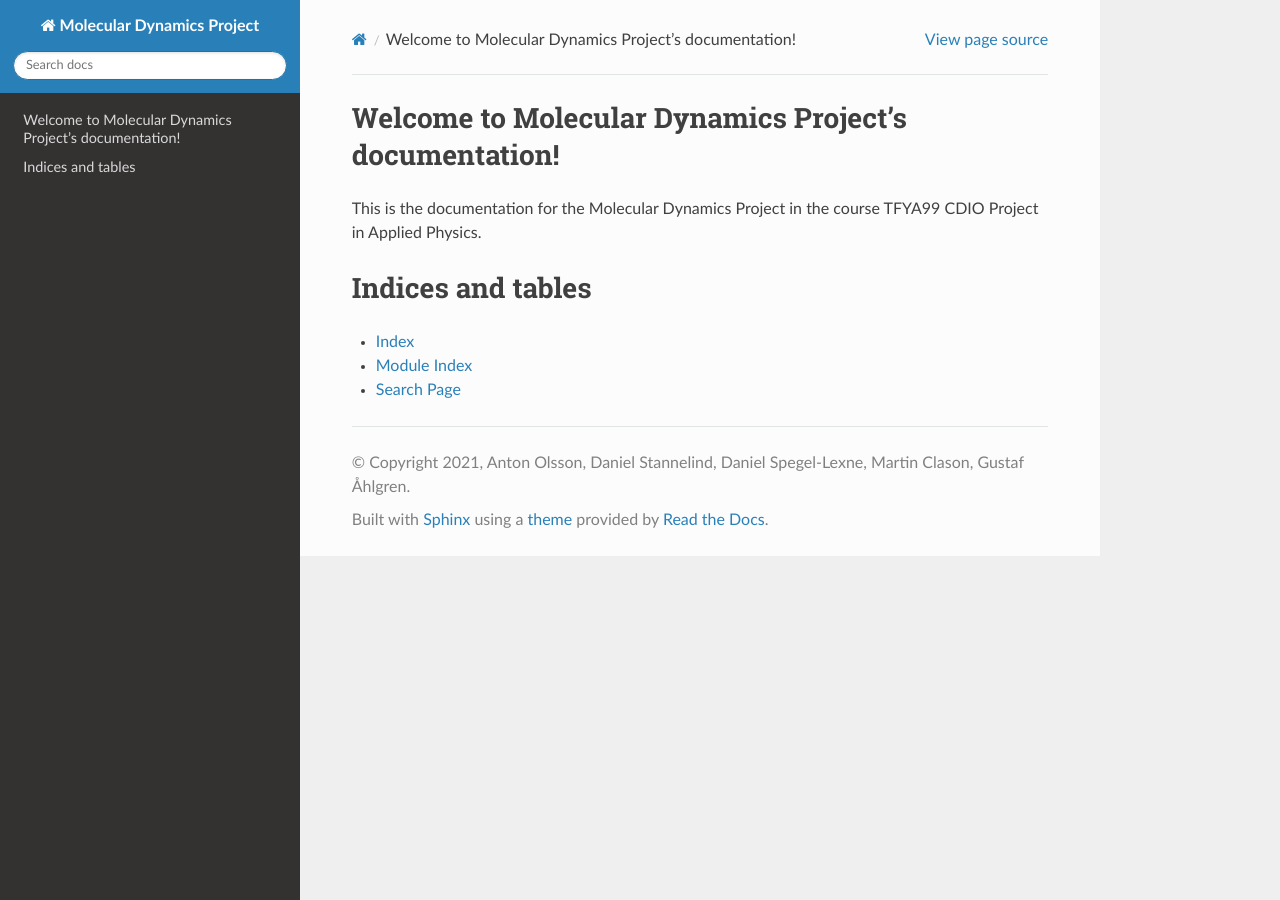
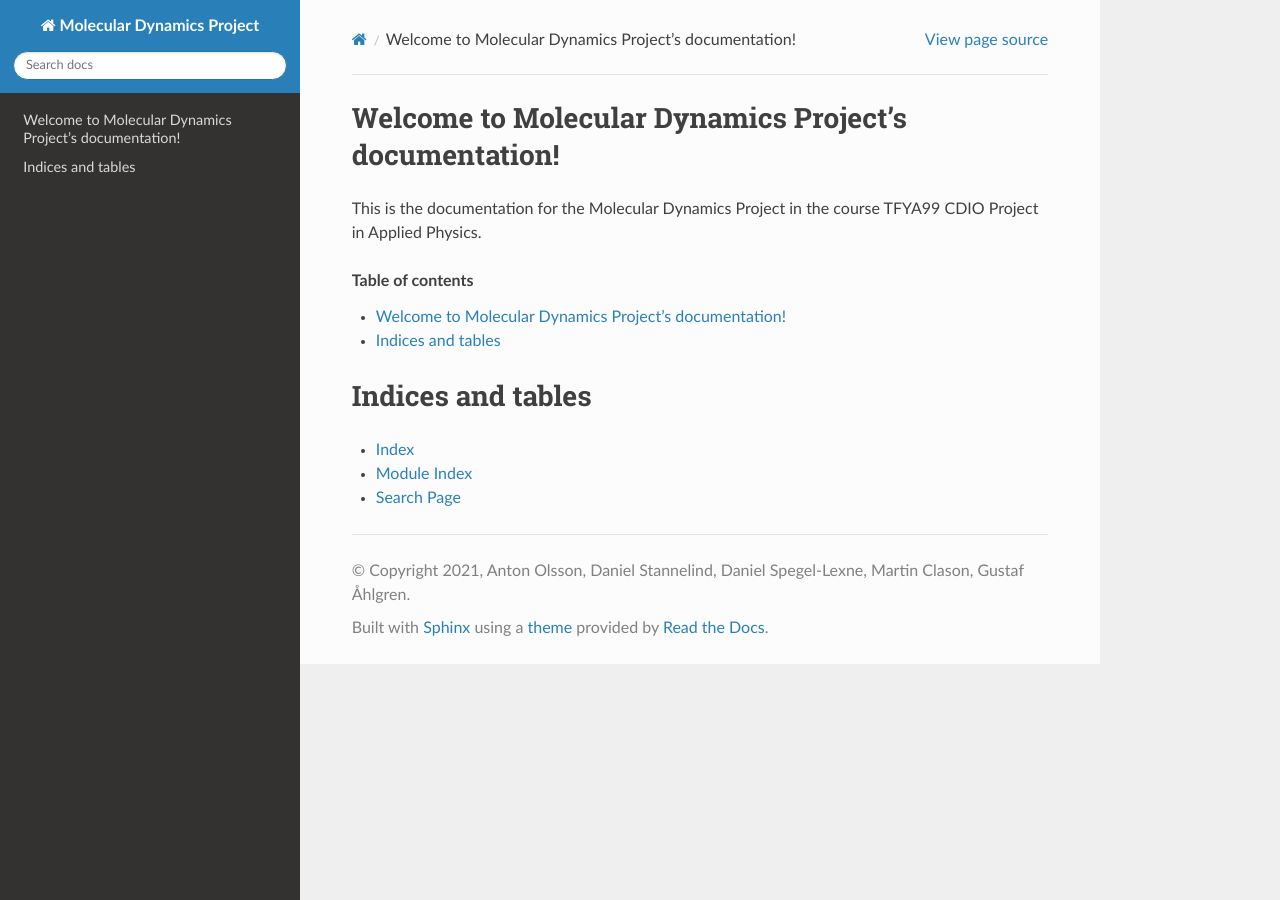
Before and after one commit to martinclason/Molecular-Dynamics-Project, a Sphinx documentation site: the page built from docs/index.rst, in a window 1280 px wide. Built offline with Sphinx 7.4.7 and the Read the Docs theme 2.0.0, drawn with Linux system fonts in a browser that asks for light colours; part of the change alters nothing that is shown.

```diff
--- a/docs/conf.py
+++ b/docs/conf.py
@@ -12,8 +12,7 @@
 #
 import os
 import sys
-sys.path.insert(0, os.path.abspath('doc-source'))
-
+sys.path.insert(0, os.path.abspath('../.'))
 
 # -- Project information -----------------------------------------------------
 
--- a/docs/index.rst
+++ b/docs/index.rst
@@ -13,6 +13,7 @@ Welcome to Molecular Dynamics Project's documentation!
 This is the documentation for the Molecular Dynamics Project in the course
 TFYA99 CDIO Project in Applied Physics.
 
+.. contents:: Table of contents
 
 Indices and tables
 ==================
```
Also changed, not shown: docs/source/main.rst (renamed from docs/doc-source/main.rst), docs/source/modules.rst (renamed from docs/doc-source/modules.rst), docs/source/test_density.rst (renamed from docs/doc-source/test_density.rst).
